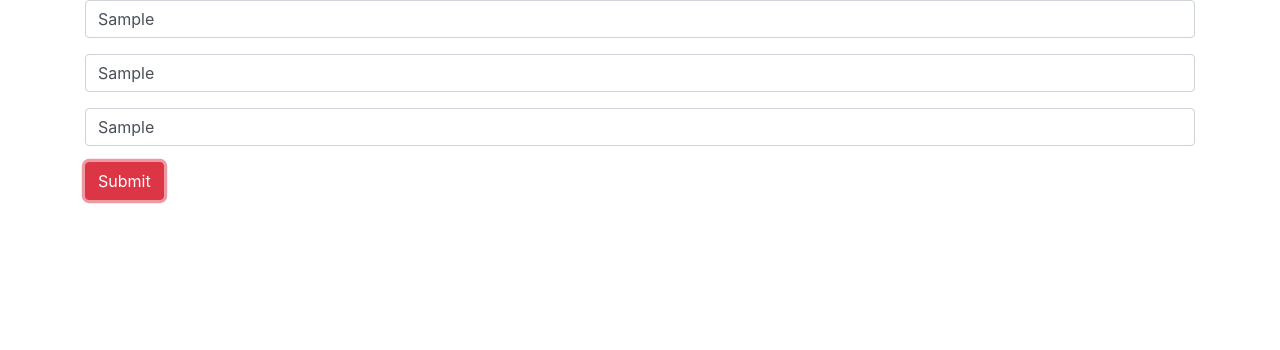
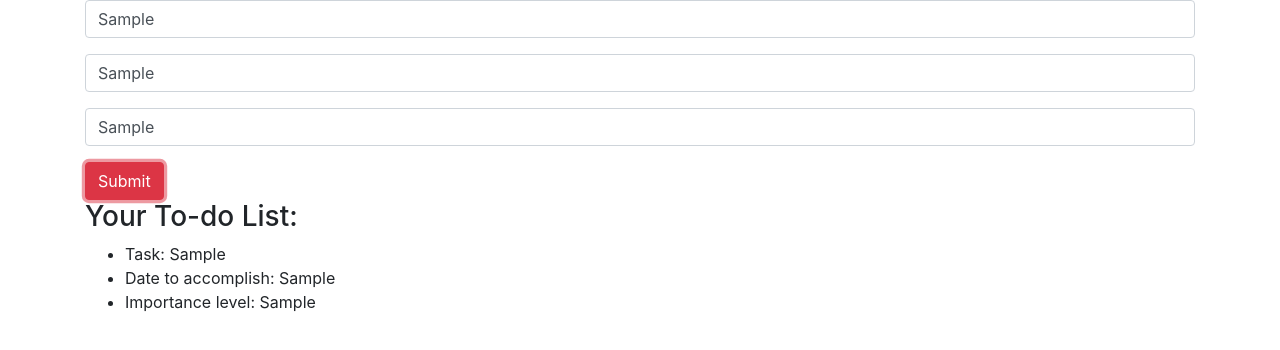
Before and after one commit to 1stBoltCrux/todolist, a plain HTML site: page index.html in a window 1280 px wide. Both pictures are taken after typing "Sample", "Sample", "Sample" into the empty fields and a click on the button "Submit". Drawn offline with Linux system fonts and the light colour scheme.

Commit message:
add click to remove functionality on appended tasks

```diff
--- a/index.html
+++ b/index.html
@@ -21,7 +21,13 @@
         </div>
         <button type="submit" class="btn btn-danger">Submit</button>
       </form>
+      <div id="result">
+        <h3>Your To-do List:</h3>
+        <ul id="output">
+
+        </ul>
+
+      </div>
     </div>
-
   </body>
 </html>
--- a/js/scripts.js
+++ b/js/scripts.js
@@ -18,5 +18,12 @@ $(document).ready(function() {
     var inputImportance = $("#importance").val();
     var task = new Task(inputTask, inputDate, inputImportance);
     console.log(task);
+    $("#output").append("<li class='hooray'>" + "Task: " + task.task + "</li>",
+    "<li class='hooray'>" + "Date to accomplish: " + task.date + "</li>",
+    "<li class='hooray'>" + "Importance level: " + task.importance + "</li>");
+
+    $(".hooray").click(function() {
+      $(this).remove();
+    });
   });
 });
```
